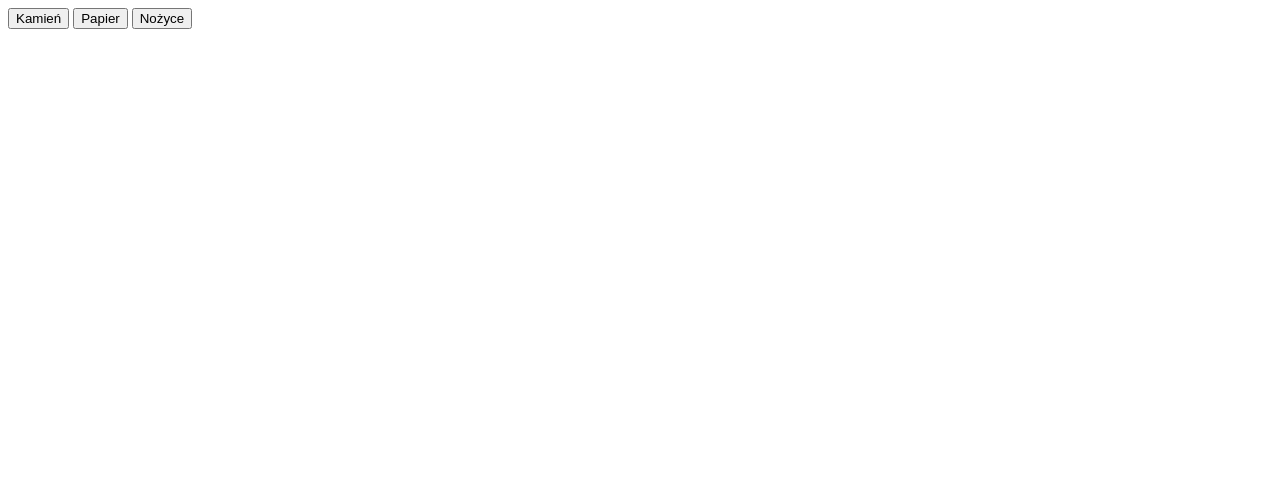
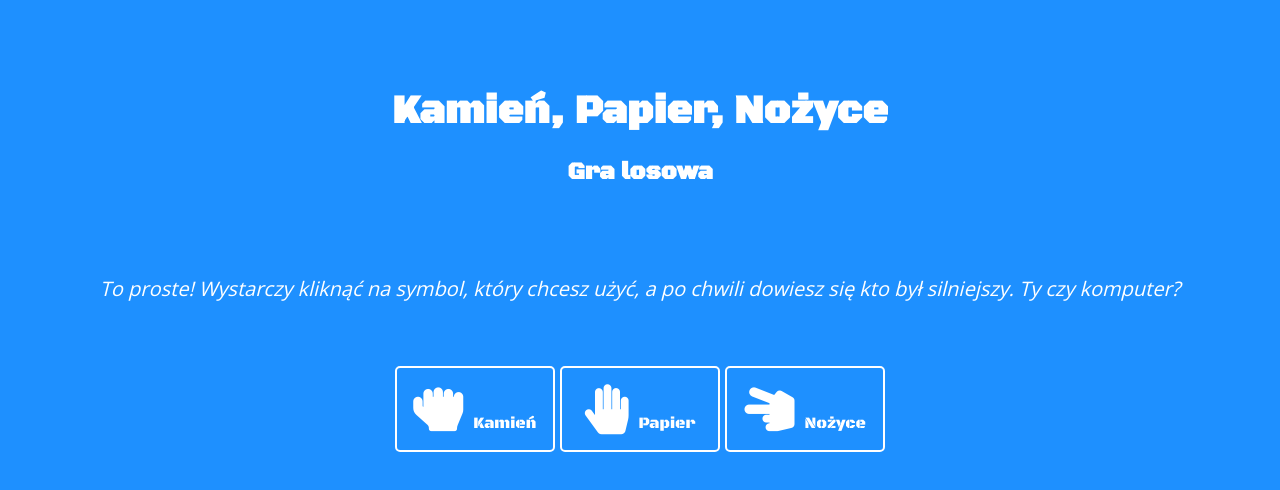
Before and after one commit to perfectcircle93/javascript-prework, a website: page index.html in a window 1280 px wide. Drawn offline with nearby package versions, Linux system fonts and the light colour scheme.

Commit message:
add styles

```diff
--- a/index.html
+++ b/index.html
@@ -3,14 +3,24 @@
 <head>
 	<meta charset="UTF-8">
 	<title>Kamień, papier, nożyce</title>
+	<link rel="stylesheet" href="https://cdnjs.cloudflare.com/ajax/libs/font-awesome/5.9.0/css/all.min.css">
+	<link href="https://fonts.googleapis.com/css?family=Black+Ops+One|Open+Sans&display=swap" rel="stylesheet">
 	<link rel="stylesheet" href="css/style.css">
 </head>
 <body>
+	<header>
+		<div class="container">
+			<h1 class="page-title">Kamień, Papier, Nożyce</h1>
+			<h2 class="page-subtitle">Gra losowa</h2>
+			<p>To proste! Wystarczy kliknąć na symbol, który chcesz użyć, a po chwili dowiesz się kto był silniejszy. Ty czy komputer?</p>
+		</div>
+	</header>
+
 	<div class="container">
 		<div id="buttons">
-			<button id="play-rock">Kamień</button>
-			<button id="play-paper">Papier</button>
-			<button id="play-scissors">Nożyce</button>
+			<button id="play-rock"><i class="fas fa-hand-rock"></i>Kamień</button>
+			<button id="play-paper"><i class="fas fa-hand-paper"></i>Papier</button>
+			<button id="play-scissors"><i class="fas fa-hand-scissors"></i>Nożyce</button>
 		</div>
 		<div id="messages"></div>
 	</div>
--- a/js/script.js
+++ b/js/script.js
@@ -67,9 +67,9 @@ if(computerMove == playerMove){
 } else if(computerMove == 'papier' && playerMove == 'kamień'){
   printMessage('Ty Wygrywasz!');
 } else if(computerMove == 'papier' && playerMove == 'nożyce'){
-  printMessage('Ty wygrywasz!');
+  printMessage('Ty Wygrywasz!');
 } else if(computerMove == 'nożyce' && playerMove == 'kamień'){
-  printMessage('Ty wygrywasz!');
+  printMessage('Ty Wygrywasz!');
 } else if(computerMove == 'nożyce' && playerMove == 'papier'){
   printMessage('Wygrywa komputer');
 } else if(playerMove == 'nieznany ruch'){
--- a/sass/style.scss
+++ b/sass/style.scss
@@ -0,0 +1,59 @@
+body {
+  background-color: #1e90ff;
+  color: white;
+  margin: 0;
+  text-align: center;
+  font-size: 20px;
+  line-height: 1.7;
+  font-family: 'Open Sans', sans-serif;
+}
+
+.container {
+max-width: 1140px;
+margin: 0 auto;
+padding: 50px 20px;
+}
+
+h1 {
+  font-family: 'Black Ops One', cursive;
+}
+
+h2 {
+  font-family: 'Black Ops One', cursive;
+  font-size: 24px;
+  margin: -20px 0 80px 0;
+}
+
+p {
+  font-style: italic;
+  margin-bottom: -50px;
+}
+
+button {
+    min-width: 160px;
+    margin: 10px auto 0 auto;
+    padding: 16px;
+    border-radius: 5px;
+    font-family: 'Black Ops One', cursive;
+    font-size: 16px;
+    text-align: center;
+    text-decoration: none;
+    cursor: pointer;
+    border: 2px solid white;
+    background: none;
+    color: white;
+    &:hover {
+        background: white;
+        color: #1e90ff;
+    }
+}
+
+button i {
+  font-size: 50px;
+  margin-right: 10px;
+}
+
+#messages {
+  padding-top: 40px;
+  font-size: 30px;
+}
```
Also changed, not shown: css/style.css, 1 other file.
